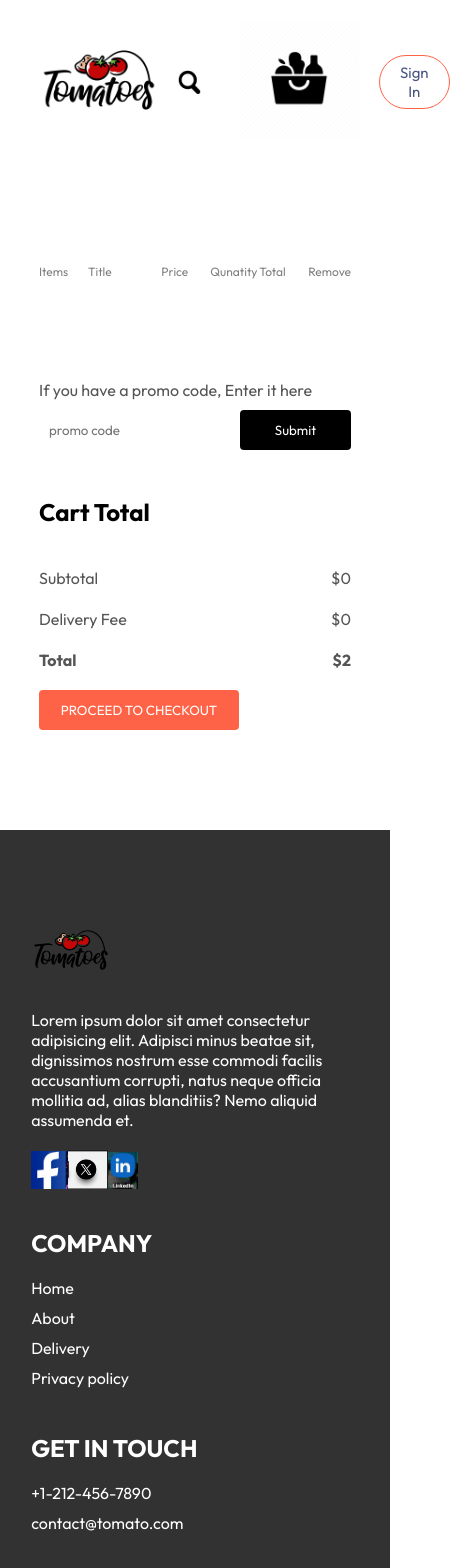
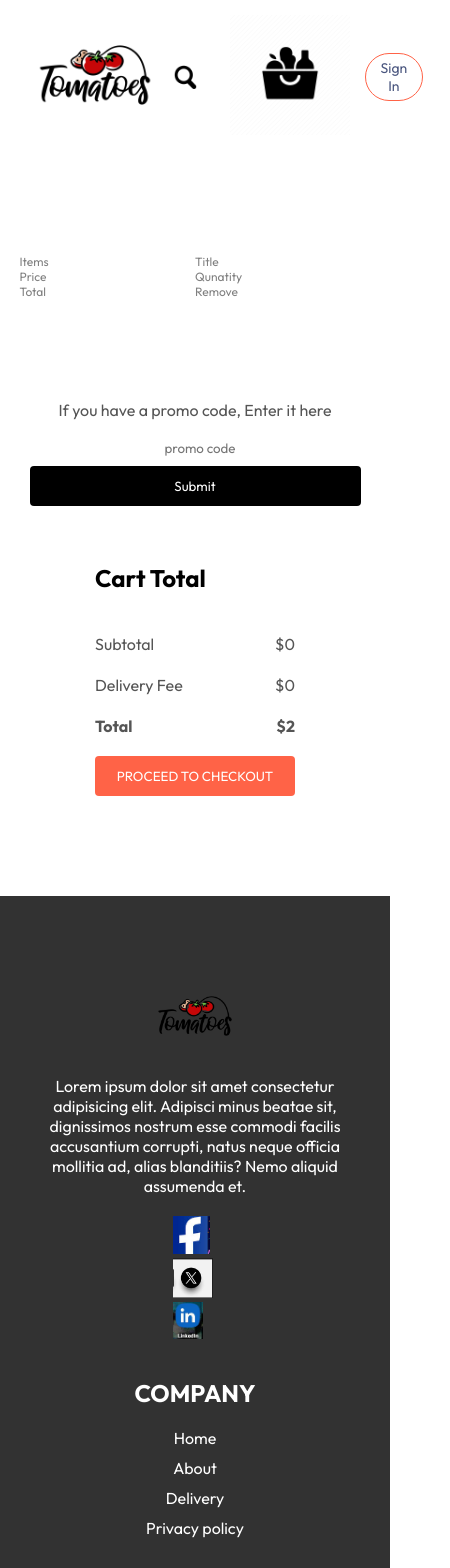
Before and after one commit to Bahadurkhn/Food-Del-web, a React (Vite) app: page /cart in a window 390 px wide. Shown: the top 1568 px of the page, 450 px wide, since content can reach past the window. Built offline with nearby package versions, Linux system fonts and the light colour scheme.

Commit message:
my commit

```diff
--- a/src/components/Footer/Footer.css
+++ b/src/components/Footer/Footer.css
@@ -1,4 +1,4 @@
-.footer{
+.footer {
     color: white;
     background-color: #323232;
     display: flex;
@@ -9,32 +9,42 @@
     padding-top: 80px;
     margin-top: 100px;
 }
-.footer-content{
+
+.footer-content {
     width: 100%;
     display: grid;
     grid-template-columns: 2fr 1fr 1fr;
     gap: 80px;
 }
-.footer-content-left , .footer-content-center , .footer-content-right{
-display: flex;
-flex-direction: column;
-align-items: start;
-gap: 20px;
+
+.footer-content-left,
+.footer-content-center,
+.footer-content-right {
+    display: flex;
+    flex-direction: column;
+    align-items: start;
+    gap: 20px;
 }
-.footer-content-left li, .footer-content-center li, .footer-content-right li{
+
+.footer-content-left li,
+.footer-content-center li,
+.footer-content-right li {
     list-style: none;
     margin-bottom: 10px;
     cursor: pointer;
 }
-.footer-content-center h2, .footer-content-right h2{
+
+.footer-content-center h2,
+.footer-content-right h2 {
     color: white;
 }
-.footer-social-icon{
-    width: 30;
+
+.footer-social-icon {
+    width: 30px;  /* Fixed missing 'px' */
     margin-right: 15px;
+}
 
-}
-.footer hr{
+.footer hr {
     width: 100%;
     height: 2px;
     margin: 20px 0px;
@@ -42,13 +52,24 @@ gap: 20px;
     border: none;
 }
 
-@media (max-width:750px) {
-    .footer-content{
+/* 📱 Mobile Responsive Fix */
+@media (max-width: 750px) {
+    .footer-content {
         display: flex;
         flex-direction: column;
         gap: 35px;
+        text-align: center;
+        align-items: center;
     }
-    .footer-copyright{
+
+    .footer-content-left,
+    .footer-content-center,
+    .footer-content-right {
+        align-items: center; /* Center text in mobile view */
+    }
+
+    .footer-copyright {
         text-align: center;
+        width: 100%;
     }
 }
--- a/src/components/Header/Header.css
+++ b/src/components/Header/Header.css
@@ -1,14 +1,14 @@
-.header{
+.header {
     height: 34vw;
-    margin:30px auto;
-    background: url("/headers.png")  no-repeat;
-    background-size: contain;
-    background-size: 1100px;
+    margin: 30px auto;
+    background: url("/headers.png") no-repeat;
+    background-size: cover; /* Fixed size issue */
+    background-position: center;
     position: relative;
 }
 
-.header-contents{
-    position:absolute;
+.header-contents {
+    position: absolute;
     display: flex;
     flex-direction: column;
     align-items: start;
@@ -19,44 +19,59 @@
     animation: fadeIn 3s;
 }
 
-.header-contents h2{
+.header-contents h2 {
     font-weight: 500;
     color: white;
-    font-size: max(4.5vw,20px);
+    font-size: max(4.5vw, 20px);
 }
 
-.header-contents span{
+.header-contents span {
     color: black;
     font-size: 1.4vw;
     font-weight: 600;
 }
 
-.header-contents button{
+.header-contents button {
     border: none;
     color: #747474;
     font-weight: 500;
     padding: 1vw 2.3vw;
     background-color: white;
-    font-size: max(1vw,13px);
+    font-size: max(1vw, 13px);
     border-radius: 50px;
 }
-@media (max-width:1050px){
 
-    .header-contents{
-        max-width: 45px;
+/* 📱 Mobile Responsive Fixes */
+@media (max-width: 1050px) {
+    .header-contents {
+        max-width: 80%; /* Fixed width */
     }
 }
-@media (max-width:750px){
 
-    .header-contents{
-        max-width: 65px;
+@media (max-width: 750px) {
+    .header-contents {
+        max-width: 90%;
+        left: 4vw;
+        bottom: 5%;
+        gap: 3vw;
+        text-align: center;
+        align-items: center;
+    }
+
+    .header-contents h2 {
+        font-size: max(5vw, 18px);
+    }
+
+    .header-contents span {
+        font-size: 3vw;
+    }
+
+    .header-contents button {
+        padding: 2vw 6vw; /* Adjust button size */
     }
 }
-.header-contents p{
+
+/* Hide extra text for small screens */
+.header-contents p {
     display: none;
-
-
-.header-contents button{
-    padding: 2vw 4vw;
 }
-}
--- a/src/components/Navbar/Navbar.css
+++ b/src/components/Navbar/Navbar.css
@@ -1,16 +1,15 @@
-
-.navbar{
+.navbar {
     padding: 20px 0px;
     display: flex;
     justify-content: space-between;
-    align-items: center ;
+    align-items: center;
 }
 
-.navbar .logo{
+.navbar .logo {
     width: 150px;
 }
 
-.navbar-menu{
+.navbar-menu {
     display: flex;
     list-style: none;
     gap: 20px;
@@ -18,13 +17,13 @@
     font-size: 18px;
 }
 
-.navbar-right{
+.navbar-right {
     display: flex;
     align-items: center;
-gap: 30;
+    gap: 30px;  /* Fixed missing 'px' */
 }
 
-.navbar button{
+.navbar button {
     background: transparent;
     font-size: 16px;
     color: #49557e;
@@ -35,108 +34,169 @@ gap: 30;
     transition: 0.3s;
 }
 
-.navbar button:hover{
+.navbar button:hover {
     background-color: #fff4f2;
 }
 
-.navbar .active{
+.navbar .active {
     padding-bottom: 2px;
     border-bottom: 2px solid #49557e;
 }
 
-.navbar li{
+.navbar li {
     cursor: pointer;
 }
-.navbar-Search-icon{
+
+.navbar-Search-icon {
     position: relative;
 }
 
-.navbar-Search-icon .dot{
+.navbar-Search-icon .dot {
     position: absolute;
     min-width: 10px;
- min-height: 10px ;
+    min-height: 10px;
     background-color: tomato;
     border-radius: 5px;
- top:-8px;
+    top: -8px;
     right: -8px;
 }
-.navbar-profile{
+
+.navbar-profile {
     position: relative;
 }
-.nav-profile-dropdown{
+
+.nav-profile-dropdown {
     position: absolute;
     display: none;
     right: 0;
-    z-index: 1 ;
+    z-index: 1;
 }
-.navbar-profile:hover .nav-profile-dropdown{
-    display:flex ;
+
+.navbar-profile:hover .nav-profile-dropdown {
+    display: flex;
     flex-direction: column;
     gap: 10px;
-    background-color:white ;
+    background-color: white;
     padding: 12px 25px;
     border-radius: 4px;
     border: 1px solid tomato;
     outline: 2px solid white;
     list-style: none;
 }
-.nav-profile-dropdown li{
+
+.nav-profile-dropdown li {
     display: flex;
     align-items: center;
     gap: 10px;
     cursor: pointer;
 }
-.nav-profile-dropdown img{
+
+.nav-profile-dropdown img {
     width: 20px;
 }
-.nav-profile-dropdown li:hover{
-    color:  tomato;
+
+.nav-profile-dropdown li:hover {
+    color: tomato;
 }
 
-@media (max-width:1050px){
-    .navbar .logo{
+/* 📱 Mobile Responsive Fixes */
+@media (max-width: 1050px) {
+    .navbar .logo {
         width: 140px;
     }
-    .navbar-menu{
+
+    .navbar-menu {
         gap: 20px;
         font-size: 17px;
     }
-    .navbar-right{
+
+    .navbar-right {
         gap: 30px;
     }
-    .navbar-right img{
+
+    .navbar-right img {
         width: 22px;
     }
-    .navbar-right button{
+
+    .navbar-right button {
         padding: 8px 25px;
     }
 }
 
-
-@media (max-width:900px){
-    .navbar .logo{
+@media (max-width: 900px) {
+    .navbar .logo {
         width: 120px;
     }
-    .navbar-menu{
+
+    .navbar-menu {
         gap: 15px;
         font-size: 16px;
     }
-    .navbar-right{
+
+    .navbar-right {
         gap: 20px;
     }
-    .navbar-right img{
+
+    .navbar-right img {
         width: 20px;
     }
-    .navbar-right button{
+
+    .navbar-right button {
         padding: 7px 20px;
         font-size: 15px;
     }
 }
 
-@media (max-width:750px){
-
-    .navbar-menu{
+/* Mobile Navigation (Hidden by Default) */
+@media (max-width: 750px) {
+    .navbar-menu {
         display: none;
     }
 
+    .navbar {
+        padding: 15px;
     }
+
+    .navbar .logo {
+        width: 100px;
+    }
+
+    .navbar-right {
+        gap: 15px;
+    }
+
+    .navbar-right button {
+        padding: 5px 15px;
+        font-size: 14px;
+    }
+}
+
+/* Mobile Menu (For Future Implementation) */
+.mobile-menu {
+    display: none;
+    flex-direction: column;
+    gap: 15px;
+    position: absolute;
+    top: 60px;
+    right: 10px;
+    background: white;
+    border: 1px solid tomato;
+    padding: 15px;
+    border-radius: 5px;
+    z-index: 10;
+}
+
+.mobile-menu li {
+    list-style: none;
+    padding: 10px;
+    cursor: pointer;
+}
+
+.mobile-menu li:hover {
+    color: tomato;
+}
+
+/* Show menu when active */
+.mobile-menu.active {
+    display: flex;
+}
--- a/src/index.css
+++ b/src/index.css
@@ -1,28 +1,46 @@
 @import url('https://fonts.googleapis.com/css2?family=Outfit:wght@100..900&display=swap');
-*{
+
+/* Global Reset */
+* {
   padding: 0;
   margin: 0;
   box-sizing: border-box;
-  font-family: Outfit;
+  font-family: "Outfit", sans-serif;
   scroll-behavior: smooth;
 }
-body{
+
+/* Body */
+body {
+  height: auto; /* ✅ Fix to prevent overflow issues */
   min-height: 100vh;
 }
-a{
+
+/* Links */
+a {
   text-decoration: none;
   color: inherit;
 }
-.app{
+
+/* App Container */
+.app {
   width: 80%;
+  max-width: 1200px; /* ✅ Ensures a reasonable width */
   margin: auto;
 }
 
-@keyframes fadeIn{
-  0%{
-    opacity:0 ;
+/* Fade-in Animation */
+@keyframes fadeIn {
+  0% {
+    opacity: 0;
   }
-  100%{
+  100% {
     opacity: 1;
   }
 }
+
+/* 📱 Mobile Responsiveness */
+@media (max-width: 750px) {
+  .app {
+    width: 90%; /* ✅ Better width for small screens */
+  }
+}
--- a/src/pages/Cart/Cart.css
+++ b/src/pages/Cart/Cart.css
@@ -1,90 +1,143 @@
-.cart{
+.cart {
     margin-top: 100px;
 }
-  .cart-items-title{
+
+/* Cart Items Layout */
+.cart-items-title {
     display: grid;
     grid-template-columns: 1fr 1.5fr 1fr 1fr 1fr 0.5fr;
     align-items: center;
     color: gray;
-      font-size: max(1vw,12px);
+    font-size: max(1vw, 12px);
 }
-  .cart-items-item{
+
+/* Cart Item Styling */
+.cart-items-item {
     margin: 10px 0px;
     color: black;
 }
-  .cart-items-item img{
+
+.cart-items-item img {
     width: 50px;
 }
-  .cart hr{
+
+.cart hr {
     height: 1px;
     background-color: white;
     border: none;
 }
-  .cart-items-item .cross{
+
+.cart-items-item .cross {
     cursor: pointer;
 }
-  .cart_bottom{
+
+/* Cart Bottom Layout */
+.cart_bottom {
     margin-top: 80px;
     display: flex;
     justify-content: space-between;
-      gap: max(12vw,20px);
+    gap: max(12vw, 20px);
 }
-  .cart-total{
+
+/* Cart Total Section */
+.cart-total {
     flex: 1;
     display: flex;
     flex-direction: column;
     gap: 20px;
 }
-  .cart-total-details{
+
+.cart-total-details {
     display: flex;
     justify-content: space-between;
     color: #555;
 }
-  .cart-total hr{
+
+.cart-total hr {
     margin: 10px 0px;
 }
-  .cart-total button{
+
+.cart-total button {
     border: none;
     color: white;
     background-color: tomato;
-      width: max(15vw,200px);
+    width: max(15vw, 200px);
     padding: 12px 0px;
     border-radius: 4px;
     cursor: pointer;
 }
-  .cart-promocode{
+
+/* Promo Code Section */
+.cart-promocode {
     flex: 1;
 }
-  .cart-promocode p{
+
+.cart-promocode p {
     color: #555;
 }
-  .cart-promocode-input{
+
+/* Promo Code Input Box */
+.cart-promocode-input {
     margin-top: 10px;
     display: flex;
     justify-content: space-between;
     align-items: center;
     background-color: white;
     border-radius: 4px;
+    padding: 5px;
 }
-  .cart-promocode-input input{
+
+/* Input Field */
+.cart-promocode-input input {
     background-color: transparent;
     border: none;
     outline: none;
     padding-left: 10px;
+    flex: 1;  /* ✅ Fix input overflow */
 }
-  .cart-promocode-input button{
-      width: max(10vw,150px);
+
+/* Apply Button */
+.cart-promocode-input button {
+    width: max(10vw, 150px);
     padding: 12px 5px;
     background-color: black;
     border: none;
     color: white;
     border-radius: 4px;
 }
-  @media (max-width:750px){
-      .cart_bottom{
+
+/* 📱 Mobile Responsive Fixes */
+@media (max-width: 750px) {
+    .cart_bottom {
         flex-direction: column-reverse;
+        align-items: center;  /* ✅ Ensures proper alignment */
     }
-      .cart-promocode{
-          justify-content: start;
+
+    .cart-promocode {
+        width: 100%;
+        text-align: center;
+    }
+
+    /* ✅ Fixing cart item layout on small screens */
+    .cart-items-title {
+        grid-template-columns: 1fr 1fr;
+        font-size: 12px;
+    }
+
+    /* Center promo input box on mobile */
+    .cart-promocode-input {
+        flex-direction: column;
+        gap: 10px;
+        padding: 10px;
+    }
+
+    /* Full-width input and button */
+    .cart-promocode-input input {
+        width: 100%;
+        text-align: center;
+    }
+
+    .cart-promocode-input button {
+        width: 100%;
     }
 }
```
Also changed, not shown: src/components/ExploreMenu/ExploreMenu.css (+51 -24 lines). Lines whose indentation alone changed are shown as unchanged.
